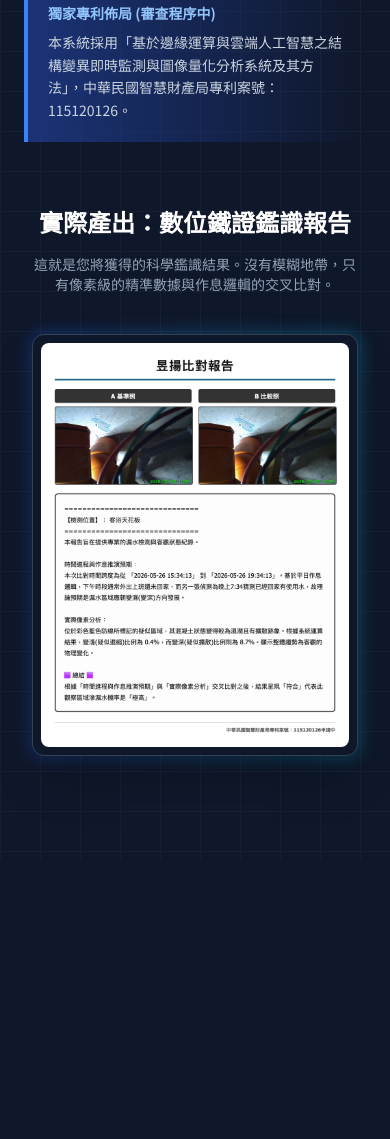
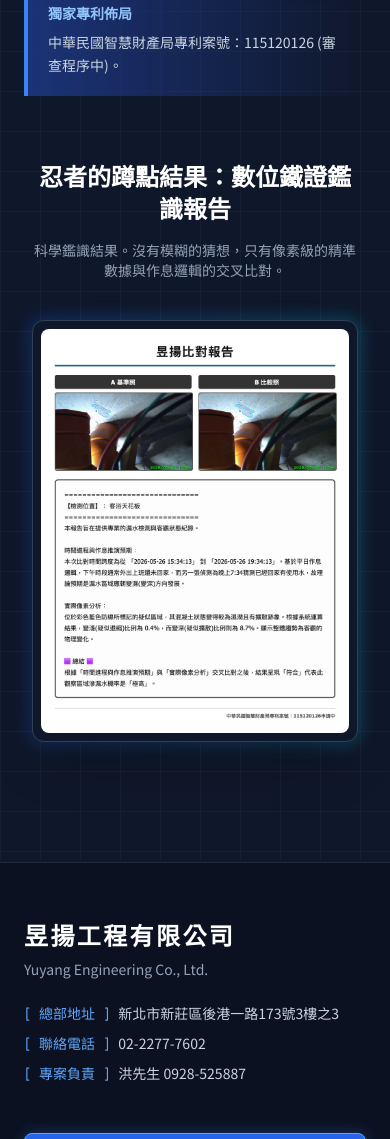
Before and after one commit to Jacky990394/ai-ninja, a plain HTML site: page index.html in a window 390 px wide. Shown: the part 1749-2888 px from the top of the page. Before the commit the page ends 2609 px from the top, so only its background shows below. Drawn offline with nearby package versions, Linux system fonts and the light colour scheme.

Commit message:
Update index.html

```diff
--- a/index.html
+++ b/index.html
@@ -14,20 +14,16 @@
 </head>
 <body class="antialiased">
 
-    <!-- 主視覺與內容展示區 -->
-    <header class="relative px-6 py-16 md:py-24 flex flex-col items-center text-center min-h-screen">
-        <!-- 科技感背景網格 -->
+    <header class="relative px-6 pt-16 pb-0 md:pt-24 flex flex-col items-center text-center min-h-screen">
         <div class="absolute inset-0 opacity-20 pointer-events-none" style="background-image: linear-gradient(#334155 1px, transparent 1px), linear-gradient(90deg, #334155 1px, transparent 1px); background-size: 40px 40px;"></div>
 
-        <div class="relative z-10 max-w-5xl mx-auto flex flex-col items-center w-full">
+        <div class="relative z-10 max-w-5xl mx-auto flex flex-col items-center w-full pb-20">
             <span class="tech-font text-blue-400 font-bold tracking-widest text-sm md:text-base uppercase mb-4 block">Yuyang Engineering Exclusive Technology</span>
 
-            <!-- 1. 標題 -->
             <h1 class="text-4xl md:text-6xl font-black mb-12 leading-tight text-white">
                 <span class="text-transparent bg-clip-text bg-gradient-to-r from-blue-400 to-cyan-300">Ai 忍者：智能動態檢測</span>
             </h1>
 
-            <!-- 2. 核心文案與三大特點 -->
             <div class="max-w-4xl mx-auto text-left mb-12 w-full">
                 <h2 class="text-2xl md:text-3xl font-bold text-white mb-4">昱揚 Ai 忍者：在難以忍受的環境中默默發掘真相</h2>
                 <p class="text-base md:text-lg text-slate-300 mb-10 leading-relaxed">傳統抓漏靠的是「經驗」與「肉眼」，但水分的蔓延往往無聲無息。昱揚 Ai Ninja 智能動態系統，利用像素運算與先進 AI 視覺大模型帶入工程現場。我們不靠瞎猜，我們只讓數據說出無可辯駁的真相。</p>
@@ -48,11 +44,10 @@
                 </div>
             </div>
 
-            <!-- 3. 動態影片實錄展示區 (.mov 版本) -->
             <div class="w-full max-w-4xl mx-auto mb-16 px-2 md:px-0">
                 <div class="text-center mb-8">
                     <h2 class="text-2xl md:text-3xl font-bold text-white mb-4">Ai 忍者前線實錄：精準捕捉瞬間滴水</h2>
-                    <p class="text-slate-400 text-sm md:text-base max-w-2xl mx-auto">忍者在黑暗中默默守護的成果。無聲無息的間歇性漏水，也逃不過 24 小時動態天眼的捕捉。</p>
+                    <p class="text-slate-400 text-sm md:text-base max-w-2xl mx-auto">這就是系統在黑暗中默默守護的成果。無聲無息的間歇性漏水，也逃不過 24 小時動態天眼的捕捉。</p>
                 </div>
 
                 <div class="relative bg-slate-900 rounded-xl p-2 border border-slate-700 shadow-2xl">
@@ -63,38 +58,56 @@
                 </div>
             </div>
 
-            <!-- 4. 架構照片 -->
             <div class="w-full max-w-4xl border border-slate-700 rounded-xl overflow-hidden shadow-2xl bg-slate-900/50 mb-12 mx-auto">
                 <img src="./architecture.png" alt="昱揚 Ai Ninja 前線偵蒐單元架構圖" class="w-full h-auto object-cover opacity-90 hover:opacity-100 transition-opacity">
             </div>
 
-            <!-- 5. 專利背書 -->
             <div class="patent-box p-5 md:p-6 rounded-r-lg text-left inline-block max-w-4xl w-full mx-auto mb-16">
-                <p class="text-blue-300 font-bold mb-2 text-sm md:text-base">獨家專利佈局 (審查程序中)</p>
-                <p class="text-slate-300 text-sm md:text-base leading-relaxed">本系統採用「基於邊緣運算與雲端人工智慧之結構變異即時監測與圖像量化分析系統及其方法」，中華民國智慧財產局專利案號：115120126。</p>
+                <p class="text-blue-300 font-bold mb-2 text-sm md:text-base">獨家專利佈局 </p>
+                <p class="text-slate-300 text-sm md:text-base leading-relaxed">中華民國智慧財產局專利案號：115120126 (審查程序中)。</p>
             </div>
 
-            <!-- 6. 實際產出報告展示區 (帶發光效果) -->
             <div class="w-full max-w-4xl mx-auto mb-10 px-2 md:px-0">
                 <div class="text-center mb-10">
-                    <h2 class="text-2xl md:text-3xl font-bold text-white mb-4">實際產出：數位鐵證鑑識報告</h2>
-                    <p class="text-slate-400 text-sm md:text-base max-w-2xl mx-auto">這就是您將獲得的科學鑑識結果。沒有模糊地帶，只有像素級的精準數據與作息邏輯的交叉比對。</p>
+                    <h2 class="text-2xl md:text-3xl font-bold text-white mb-4">忍者的蹲點結果：數位鐵證鑑識報告</h2>
+                    <p class="text-slate-400 text-sm md:text-base max-w-2xl mx-auto">科學鑑識結果。沒有模糊的猜想，只有像素級的精準數據與作息邏輯的交叉比對。</p>
                 </div>
 
-                <!-- 報告圖片容器 -->
                 <div class="relative group mx-auto">
-                    <!-- 隱形的發光背板 -->
                     <div class="absolute -inset-1 bg-gradient-to-r from-blue-600 to-cyan-500 rounded-2xl blur opacity-25 group-hover:opacity-50 transition duration-1000"></div>
-
-                    <!-- 實體報告照片 -->
                     <div class="relative bg-slate-900 rounded-xl p-2 border border-slate-700 shadow-2xl">
                         <img src="./report.jpg" alt="Ai Ninja 昱揚比對報告實績" class="w-full h-auto rounded-lg">
                     </div>
                 </div>
             </div>
 
+        </div> </header>
+
+    <footer class="w-full border-t border-slate-800 bg-[#0b1121] py-14 relative z-20">
+        <div class="max-w-5xl mx-auto px-6 flex flex-col md:flex-row justify-between items-start md:items-center gap-8">
+
+            <div class="text-left">
+                <h3 class="text-2xl font-bold text-white mb-2 tracking-widest">昱揚工程有限公司</h3>
+                <p class="text-slate-400 text-sm mb-6">Yuyang Engineering Co., Ltd.</p>
+
+                <div class="space-y-2 text-slate-300 text-sm md:text-base font-medium">
+                    <p><span class="text-blue-400 tech-font mr-2">[ 總部地址 ]</span>新北市新莊區後港一路173號3樓之3</p>
+                    <p><span class="text-blue-400 tech-font mr-2">[ 聯絡電話 ]</span>02-2277-7602</p>
+                    <p><span class="text-blue-400 tech-font mr-2">[ 專案負責 ]</span>洪先生 0928-525887</p>
+                </div>
+            </div>
+
+            <div class="flex flex-col items-start md:items-end gap-4 w-full md:w-auto mt-4 md:mt-0">
+                <a href="https://www.diamondstarx.com/" target="_blank" class="inline-flex items-center justify-center gap-2 bg-blue-600 hover:bg-blue-500 text-white text-sm md:text-base font-bold py-3 px-6 rounded-lg transition-colors border border-blue-400 shadow-[0_0_15px_rgba(59,130,246,0.3)] w-full md:w-auto">
+                    返回昱揚工程官方首頁
+                </a>
+                <p class="text-slate-500 text-xs mt-2 tech-font">
+                    &copy; 2026 Yuyang Engineering. All Rights Reserved.
+                </p>
+            </div>
+
         </div>
-    </header>
+    </footer>
 
 </body>
 </html>
```
